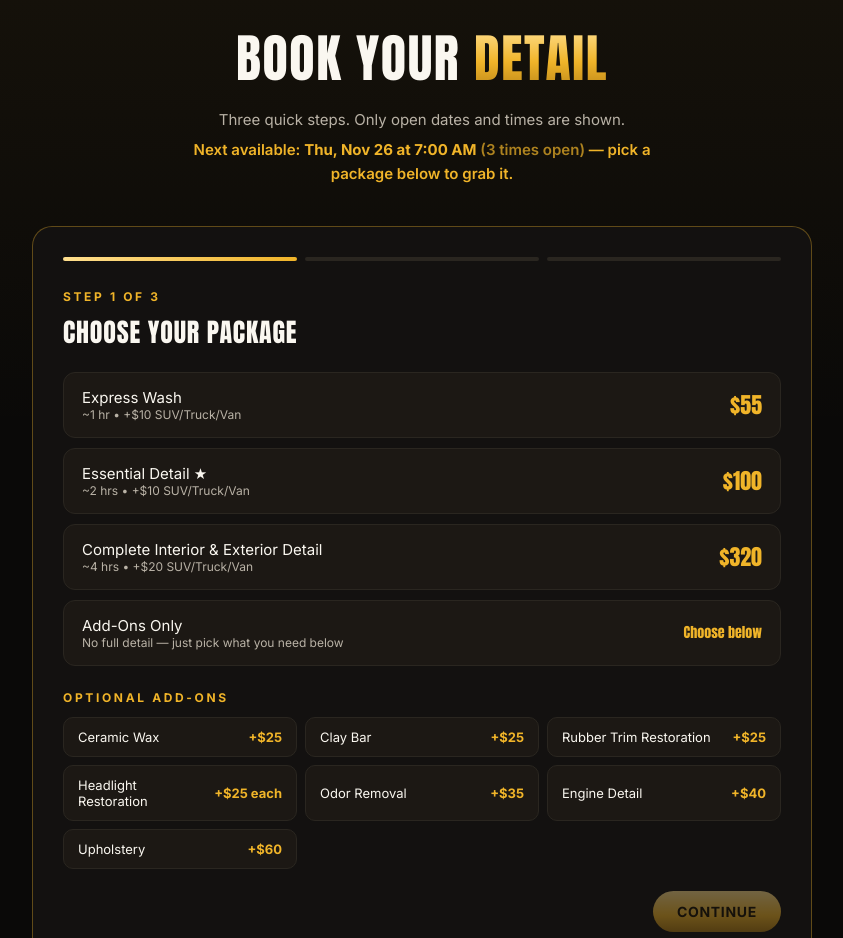
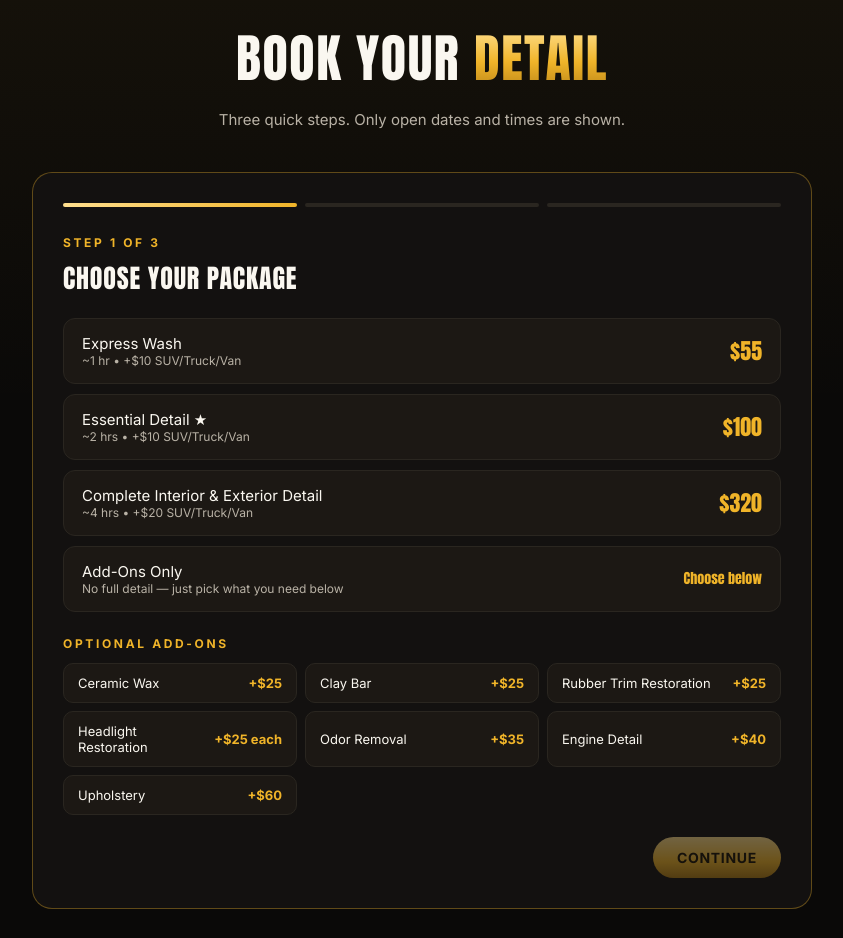
Before and after one commit to nick032021-ui/Spiritual-detail-website, a plain HTML site: page index.html in a window 1280 px wide. Shown: the part 3640-4578 px from the top of the page, without its empty margins (218-1061 px from the left). Drawn offline with Linux system fonts and the light colour scheme; no server answers.

Commit message:
Remove Next available line from booking

```diff
--- a/index.html
+++ b/index.html
@@ -378,7 +378,6 @@ footer{border-top:1px solid var(--gold-line);padding:44px 0 34px;text-align:cent
     <div class="sec-head">
       <h2>Book Your <span class="goldtext">Detail</span></h2>
       <p>Three quick steps. Only open dates and times are shown.</p>
-      <p class="sec-note" id="nextAvail">Checking next availability&hellip;</p>
     </div>
 
     <div class="book-shell">
@@ -852,21 +851,6 @@ function dayStatus(y,m,d){
 }
 
 
-function renderNextAvail(){
-  const el=document.getElementById('nextAvail');
-  if(!el) return;
-  const t=new Date();
-  for(let i=0;i<60;i++){
-    const d=new Date(t.getFullYear(),t.getMonth(),t.getDate()+i);
-    if(dayStatus(d.getFullYear(),d.getMonth(),d.getDate())!=='open') continue;
-    const k=key(d.getFullYear(),d.getMonth(),d.getDate());
-    const open=slotsFor(k).filter(s=>!s.taken&&!s.blocked);
-    if(!open.length) continue;
-    el.innerHTML=`Next available: <b>${fmt(k)} at ${open[0].time}</b>${open.length>1?` <span style="opacity:.7">(${open.length} times open)</span>`:''} &mdash; pick a package below to grab it.`;
-    return;
-  }
-  el.textContent='No open times in the next 60 days \u2014 call us and we will fit you in.';
-}
 
 /* ================= pricing ================= */
 function calcTotal(){
@@ -981,7 +965,6 @@ function renderCal(){
     html+=`<button class="${cls}" ${click} ${(!click)?'disabled':''}>${d}</button>`;
   }
   grid.innerHTML=html;
-  renderNextAvail();
 }
 function moveMonth(dir){
   viewMonth+=dir;
```
